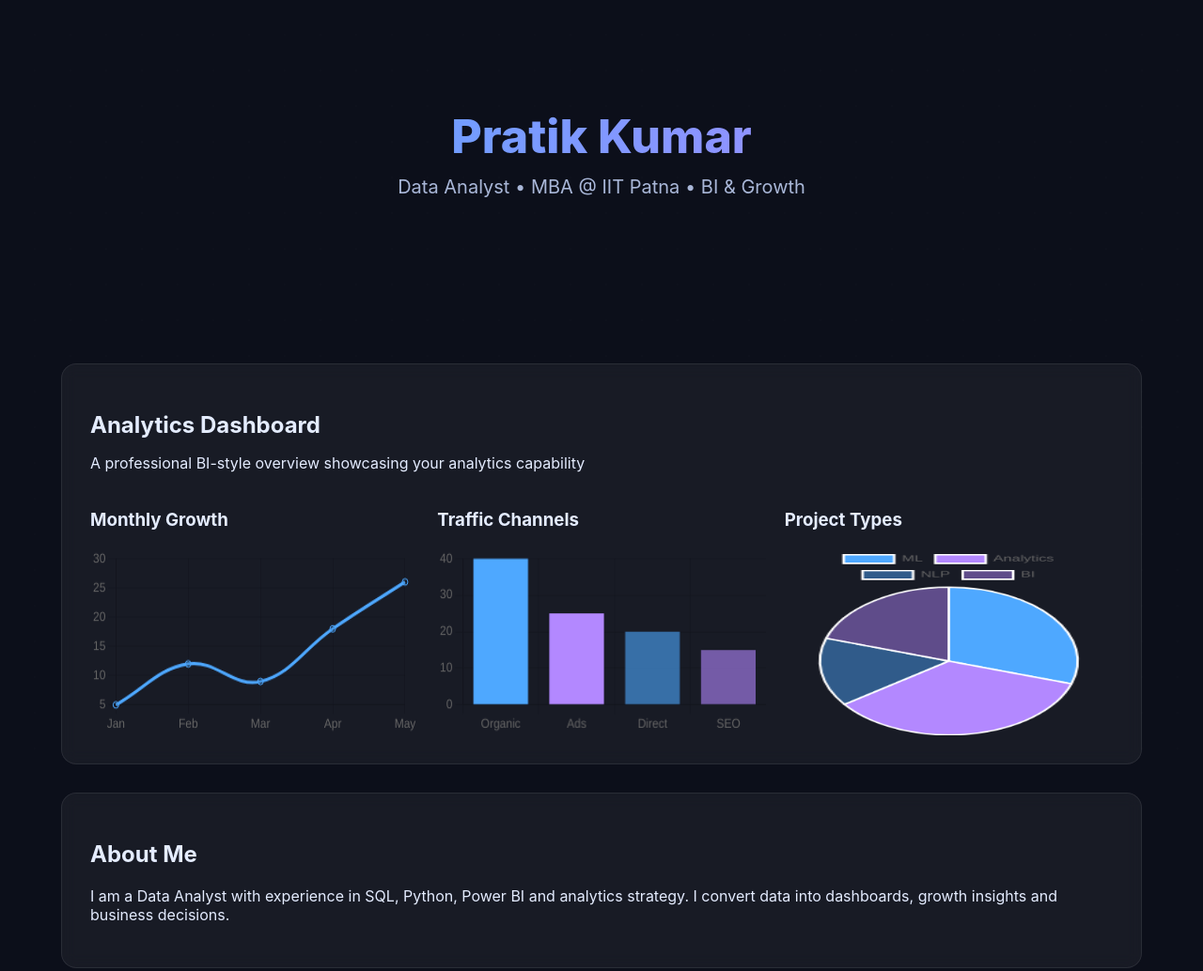
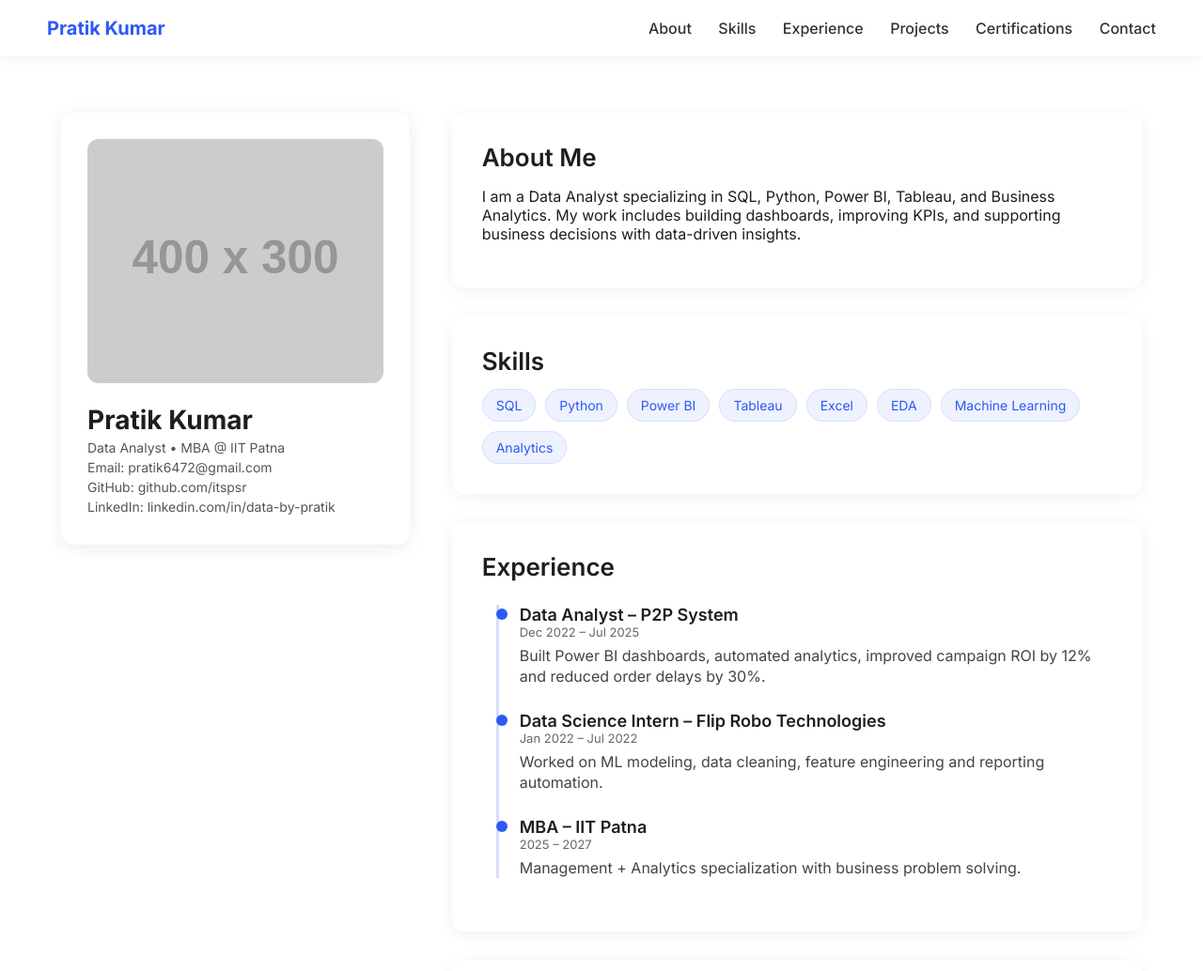
Before and after one commit to itspsr/itspsr.github.io, a plain HTML site: page index.html in a window 1280 px wide. Shown: the top 1034 px of the page at 94% size. Drawn offline with nearby package versions, Linux system fonts and the light colour scheme; placeholder pictures from the web are drawn by us.

Commit message:
Update index.html

```diff
--- a/index.html
+++ b/index.html
@@ -3,207 +3,195 @@
 <head>
 <meta charset="UTF-8" />
 <meta name="viewport" content="width=device-width, initial-scale=1.0" />
-<title>Pratik Kumar – Advanced Portfolio</title>
+<title>Pratik Kumar – Data Analyst Portfolio (Codebasics Style)</title>
+<link href="https://fonts.googleapis.com/css2?family=Inter:wght@300;400;500;600;700&display=swap" rel="stylesheet">
 
-<!-- ====== STYLES ====== -->
 <style>
   body{
     margin:0;
-    font-family: Inter, sans-serif;
-    background:#0c0f1a;
-    color:#e4ecff;
-    overflow-x:hidden;
+    font-family:'Inter',sans-serif;
+    background:#ffffff;
+    color:#1e1e1e;
   }
 
-  /* GRID BACKGROUND */
-  body::before{
-    content:"";
-    position:fixed;
-    inset:0;
-    background-image:
-      linear-gradient(transparent 95%, rgba(255,255,255,0.04) 96%),
-      linear-gradient(90deg, transparent 95%, rgba(255,255,255,0.04) 96%);
-    background-size:38px 38px;
-    opacity:0.15;
-    pointer-events:none;
+  /* NAV */
+  nav{
+    position:fixed;top:0;left:0;right:0;
+    background:#fff;
+    padding:18px 50px;
+    display:flex;justify-content:space-between;align-items:center;
+    box-shadow:0 2px 12px rgba(0,0,0,0.06);
+    z-index:100;
+  }
+  nav a{
+    text-decoration:none;color:#333;margin-left:24px;font-weight:500;
+  }
+  nav a:hover{color:#2e59f3;}
+
+  /* LAYOUT */
+  .wrapper{
+    max-width:1150px;margin:auto;
+    padding:120px 30px 40px;
+    display:flex;gap:45px;
   }
 
-  .container{ max-width:1150px; margin:auto; padding:35px 20px; position:relative; z-index:2; }
+  /* LEFT PROFILE */
+  .left{
+    width:30%;background:#fff;padding:28px;border-radius:14px;
+    box-shadow:0 3px 18px rgba(0,0,0,0.08);
+    height:max-content;position:sticky;top:120px;
+  }
+  .profile-pic{
+    width:100%;height:260px;border-radius:12px;object-fit:cover;background:#eee;
+  }
+  .left h2{margin:18px 0 4px;font-size:28px;font-weight:700;}
+  .left p{color:#555;font-size:14px;margin:4px 0;}
 
-  /* HERO */
-  .hero{
-    text-align:center;
-    padding:80px 20px 60px;
+  /* RIGHT */
+  .right{width:70%;}
+
+  .section{
+    background:#fff;padding:32px;border-radius:14px;
+    box-shadow:0 3px 18px rgba(0,0,0,0.06);
+    margin-bottom:30px;
   }
-  .hero h1{
-    font-size:50px;
-    font-weight:800;
-    background:linear-gradient(to right,#4ea8ff,#b388ff);
-    -webkit-background-clip:text;
-    color:transparent;
-    margin:0;
-  }
-  .hero p{
-    margin-top:12px;
-    font-size:20px;
-    color:#a9b7d8;
+  .section h2{margin:0 0 14px;font-size:26px;font-weight:600;}
+
+  /* SKILLS TAGS */
+  .tags{display:flex;flex-wrap:wrap;gap:10px;margin-top:10px;}
+  .tag{
+    background:#eef2ff;padding:8px 14px;border-radius:20px;
+    border:1px solid #d7ddff;color:#2e59f3;font-size:14px;
   }
 
-  /* CARDS */
-  .card{
-    background:rgba(255,255,255,0.05);
-    padding:30px;
-    border-radius:16px;
-    margin-top:30px;
-    border:1px solid rgba(255,255,255,0.08);
-    backdrop-filter:blur(8px);
-    transition:0.3s ease;
+  /* EXPERIENCE (TIMELINE) */
+  .timeline{
+    position:relative;margin-left:15px;margin-top:25px;
   }
-  .card:hover{
-    border-color:#4ea8ff;
-    transform:translateY(-4px);
+  .timeline::before{
+    content:"";position:absolute;left:0;top:0;bottom:0;width:3px;background:#d7ddff;
   }
+  .exp{
+    margin-left:25px;margin-bottom:25px;position:relative;
+  }
+  .exp::before{
+    content:"";position:absolute;left:-25px;top:4px;width:12px;height:12px;
+    background:#2e59f3;border-radius:50%;
+  }
+  .exp h3{margin:0;font-size:18px;font-weight:600;}
+  .exp .duration{font-size:13px;color:#666;margin-bottom:6px;}
+  .exp p{margin:0;color:#444;line-height:1.4;}
 
   /* PROJECTS */
   .project{
-    padding:18px;
-    margin-top:18px;
-    background:rgba(255,255,255,0.06);
-    border-radius:12px;
-    border:1px solid rgba(255,255,255,0.1);
-    transition:0.25s;
+    border:1px solid #e5e7eb;background:#fff;padding:20px;border-radius:12px;
+    transition:0.2s;margin-bottom:20px;
   }
   .project:hover{
-    transform:translateY(-3px);
-    border-color:#4ea8ff;
+    border-color:#2e59f3;box-shadow:0 4px 16px rgba(0,0,0,0.08);
   }
+  .project h3{margin:0 0 6px;font-size:20px;}
+  .project p{margin:0 0 10px;color:#444;}
+  .project a{color:#2e59f3;font-weight:600;text-decoration:none;}
 
-  a{ color:#4ea8ff; text-decoration:none; }
+  /* CERTIFICATIONS */
+  .cert-grid{
+    display:grid;grid-template-columns:1fr 1fr;gap:18px;margin-top:10px;
+  }
+  .cert{
+    padding:16px;border-radius:12px;border:1px solid #e5e7eb;
+    background:#fff;transition:0.2s;
+  }
+  .cert:hover{border-color:#2e59f3;box-shadow:0 4px 16px rgba(0,0,0,0.08);}
 
-  /* SIMPLE BUTTON */
-  .btn{
-    padding:12px 20px;
-    background:#4ea8ff22;
-    border:1px solid #4ea8ff55;
-    color:#4ea8ff;
-    border-radius:10px;
-    cursor:pointer;
-    transition:0.25s;
-  }
-  .btn:hover{ background:#4ea8ff44; }
+  /* FOOTER */
+  footer{text-align:center;padding:25px;color:#777;margin-top:20px;font-size:14px;}
+</style>
+</head>
 
-  /* CHART GRID */
-  .chartGrid{
-    display:grid;
-    grid-template-columns:repeat(3,1fr);
-    gap:20px;
-    margin-top:20px;
-  }
-
-  canvas{ width:100% !important; height:200px !important; }
-
-</style>
-
-</head>
 <body>
 
-<div class="container">
+<!-- NAV -->
+<nav>
+  <div style="font-size:20px;font-weight:700;color:#2e59f3;">Pratik Kumar</div>
+  <div>
+    <a href="#about">About</a>
+    <a href="#skills">Skills</a>
+    <a href="#experience">Experience</a>
+    <a href="#projects">Projects</a>
+    <a href="#certs">Certifications</a>
+    <a href="#contact">Contact</a>
+  </div>
+</nav>
 
-  <!-- ====== ADVANCED HERO (GSAP READY) ====== -->
-  <section class="hero">
-    <h1 id="heroTitle">Pratik Kumar</h1>
-    <p id="heroSub">Data Analyst • MBA @ IIT Patna • BI & Growth</p>
-    <button id="scrollBtn" class="btn" style="margin-top:25px;">Explore Portfolio ↓</button>
-  </section>
+<div class="wrapper">
 
-  <!-- ====== ANALYTICS DASHBOARD SECTION ====== -->
-  <section id="analytics" class="card">
-    <h2 style="margin-bottom:10px;">Analytics Dashboard</h2>
-    <p class="meta" style="margin-bottom:18px;">A professional BI-style overview showcasing your analytics capability</p>
+  <!-- LEFT -->
+  <div class="left">
+    <img class="profile-pic" src="https://via.placeholder.com/400x300" />
+    <h2>Pratik Kumar</h2>
+    <p>Data Analyst • MBA @ IIT Patna</p>
+    <p>Email: pratik6472@gmail.com</p>
+    <p>GitHub: github.com/itspsr</p>
+    <p>LinkedIn: linkedin.com/in/data-by-pratik</p>
+  </div>
 
-    <div class="chartGrid">
-      <div class="chartWrap"><h3>Monthly Growth</h3><canvas id="growthChart"></canvas></div>
-      <div class="chartWrap"><h3>Traffic Channels</h3><canvas id="trafficChart"></canvas></div>
-      <div class="chartWrap"><h3>Project Types</h3><canvas id="projectChart"></canvas></div>
-    </div>
-  </section>
+  <!-- RIGHT -->
+  <div class="right">
 
-  <!-- ====== ABOUT ====== -->
-  <section class="card">
-    <h2>About Me</h2>
-    <p>I am a Data Analyst with experience in SQL, Python, Power BI and analytics strategy. I convert data into dashboards, growth insights and business decisions.</p>
-  </section>
-
-  <!-- ====== SKILLS ====== -->
-  <section class="card">
-    <h2>Skills</h2>
-    <p>Python · SQL · Power BI · Tableau · Excel · Forecasting · Growth Analytics · ML Basics</p>
-  </section>
-
-  <!-- ====== PROJECTS ====== -->
-  <section class="card">
-    <h2>Projects</h2>
-
-    <div class="project">
-      <h3>Customer Retention Analysis</h3>
-      <p>Churn analysis, segmentation & retention dashboard.</p>
-      <a href="https://github.com/itspsr/Customer-Retention-Analysis">View Project →</a>
+    <!-- ABOUT -->
+    <div class="section" id="about">
+      <h2>About Me</h2>
+      <p>I am a Data Analyst specializing in SQL, Python, Power BI, Tableau, and Business Analytics. My work includes building dashboards, improving KPIs, and supporting business decisions with data-driven insights.</p>
     </div>
 
-    <div class="project">
-      <h3>Flight Ticket Price Prediction</h3>
-      <p>ML-based airfare prediction with feature engineering.</p>
-      <a href="https://github.com/itspsr/Flight-Ticket-Price-Prediction">View Project →</a>
+    <!-- SKILLS -->
+    <div class="section" id="skills">
+      <h2>Skills</h2>
+      <div class="tags">
+        <div class="tag">SQL</div><div class="tag">Python</div><div class="tag">Power BI</div>
+        <div class="tag">Tableau</div><div class="tag">Excel</div><div class="tag">EDA</div>
+        <div class="tag">Machine Learning</div><div class="tag">Analytics</div>
+      </div>
     </div>
 
-    <div class="project">
-      <h3>House Pricing Prediction</h3>
-      <p>Regression model for real-estate valuation.</p>
-      <a href="https://github.com/itspsr/House-Pricing-Prediction">View Project →</a>
+    <!-- EXPERIENCE (TIMELINE EXACT LIKE SHAIL SAHU) -->
+    <div class="section" id="experience">
+      <h2>Experience</h2>
+      <div class="timeline">
+
+        <div class="exp">
+          <h3>Data Analyst – P2P System</h3>
+          <div class="duration">Dec 2022 – Jul 2025</div>
+          <p>Built Power BI dashboards, automated analytics, improved campaign ROI by 12% and reduced order delays by 30%.</p>
+        </div>
+
+        <div class="exp">
+          <h3>Data Science Intern – Flip Robo Technologies</h3>
+          <div class="duration">Jan 2022 – Jul 2022</div>
+          <p>Worked on ML modeling, data cleaning, feature engineering and reporting automation.</p>
+        </div>
+
+        <div class="exp">
+          <h3>MBA – IIT Patna</h3>
+          <div class="duration">2025 – 2027</div>
+          <p>Management + Analytics specialization with business problem solving.</p>
+        </div>
+
+      </div>
     </div>
 
-  </section>
+    <!-- PROJECTS -->
+    <div class="section" id="projects">
+      <h2>Projects</h2>
 
-  <!-- ====== CONTACT ====== -->
-  <section class="card">
-    <h2>Contact</h2>
-    <p>Email: pratik6472@gmail.com</p>
-    <p>LinkedIn: <a href="https://www.linkedin.com/in/data-by-pratik">linkedin.com/in/data-by-pratik</a></p>
-    <p>GitHub: <a href="https://github.com/itspsr">github.com/itspsr</a></p>
-  </section>
+      <div class="project">
+        <h3>Customer Retention Analysis</h3>
+        <p>Cohort analysis, churn segmentation, and retention strategy dashboard.</p>
+        <a href="https://github.com/itspsr/Customer-Retention-Analysis">View Project →</a>
+      </div>
 
-  <footer style="text-align:center; margin-top:40px; color:#8b96a5;">© 2025 Pratik Kumar</footer>
-</div>
-
-<!-- ====== SCRIPTS: GSAP + CHART JS ====== -->
-<script src="https://cdnjs.cloudflare.com/ajax/libs/gsap/3.12.2/gsap.min.js"></script>
-<script src="https://cdn.jsdelivr.net/npm/chart.js"></script>
-
-<script>
-// SCROLL BUTTON
-scrollBtn.onclick = () => {
-  window.scrollTo({ top: analytics.offsetTop - 30, behavior:'smooth' });
-};
-
-// GSAP HERO
-const tl = gsap.timeline();
-tl.from('#heroTitle',{y:40, opacity:0, duration:0.8})
-  .from('#heroSub',{y:20, opacity:0, duration:0.6}, '-=0.4')
-  .from('#scrollBtn',{scale:0.8, opacity:0, duration:0.5});
-
-// CHARTS
-new Chart(document.getElementById('growthChart'),{
-  type:'line', data:{labels:['Jan','Feb','Mar','Apr','May'],datasets:[{label:'Growth',data:[5,12,9,18,26],borderColor:'#4ea8ff',tension:0.4}]}, options:{plugins:{legend:{display:false}}}
-});
-
-new Chart(document.getElementById('trafficChart'),{
-  type:'bar', data:{labels:['Organic','Ads','Direct','SEO'],datasets:[{data:[40,25,20,15],backgroundColor:['#4ea8ff','#b388ff','#4ea8ff99','#b388ff99']}]}, options:{plugins:{legend:{display:false}}}
-});
-
-new Chart(document.getElementById('projectChart'),{
-  type:'pie', data:{labels:['ML','Analytics','NLP','BI'],datasets:[{data:[30,35,15,20],backgroundColor:['#4ea8ff','#b388ff','#4ea8ff77','#b388ff77']}]}
-});
-</script>
-
-</body>
-</html>
+      <div class="project">
+        <h3>Flight Ticket Price Prediction</h3>
+        <p>Machine learning model to predict ticket pricing using key factors.</p>
+        <a href="https://github.com/itspsr/Flight-Ticket-Price-Prediction">View Project →
```
